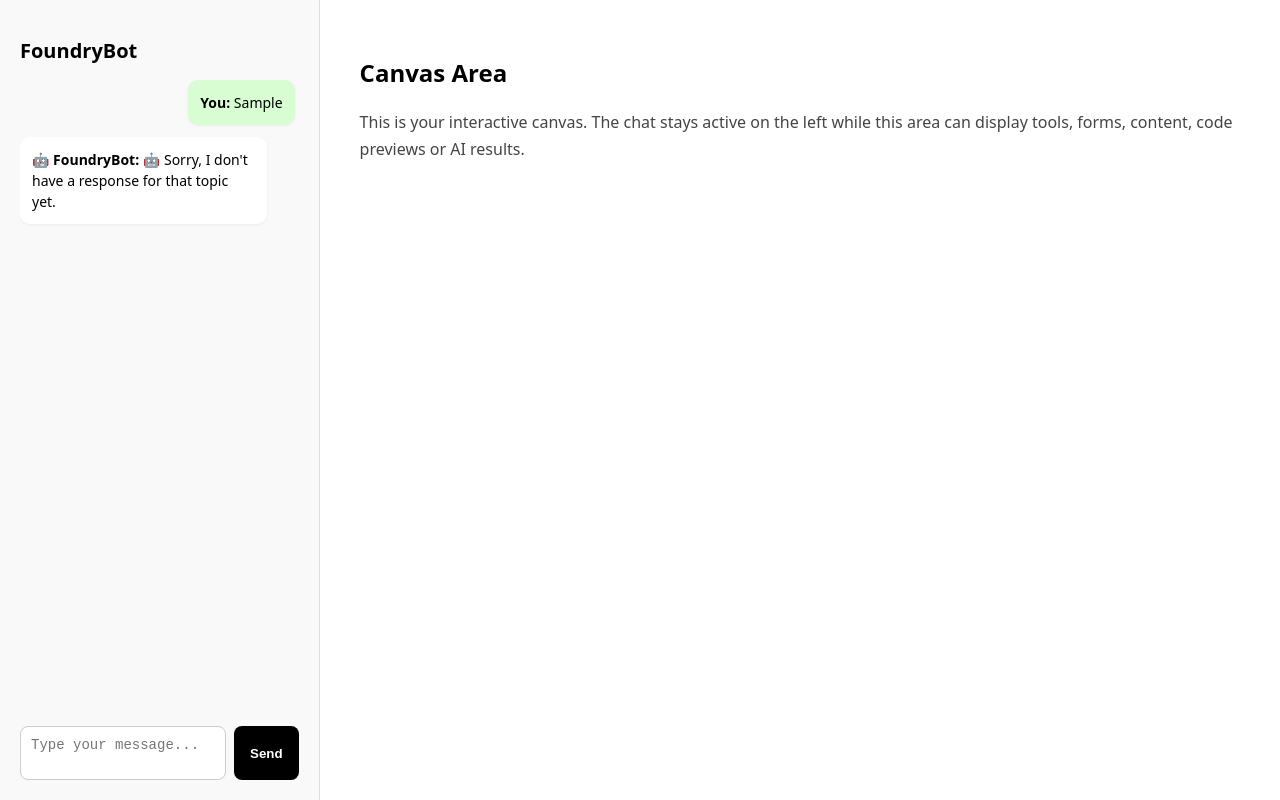
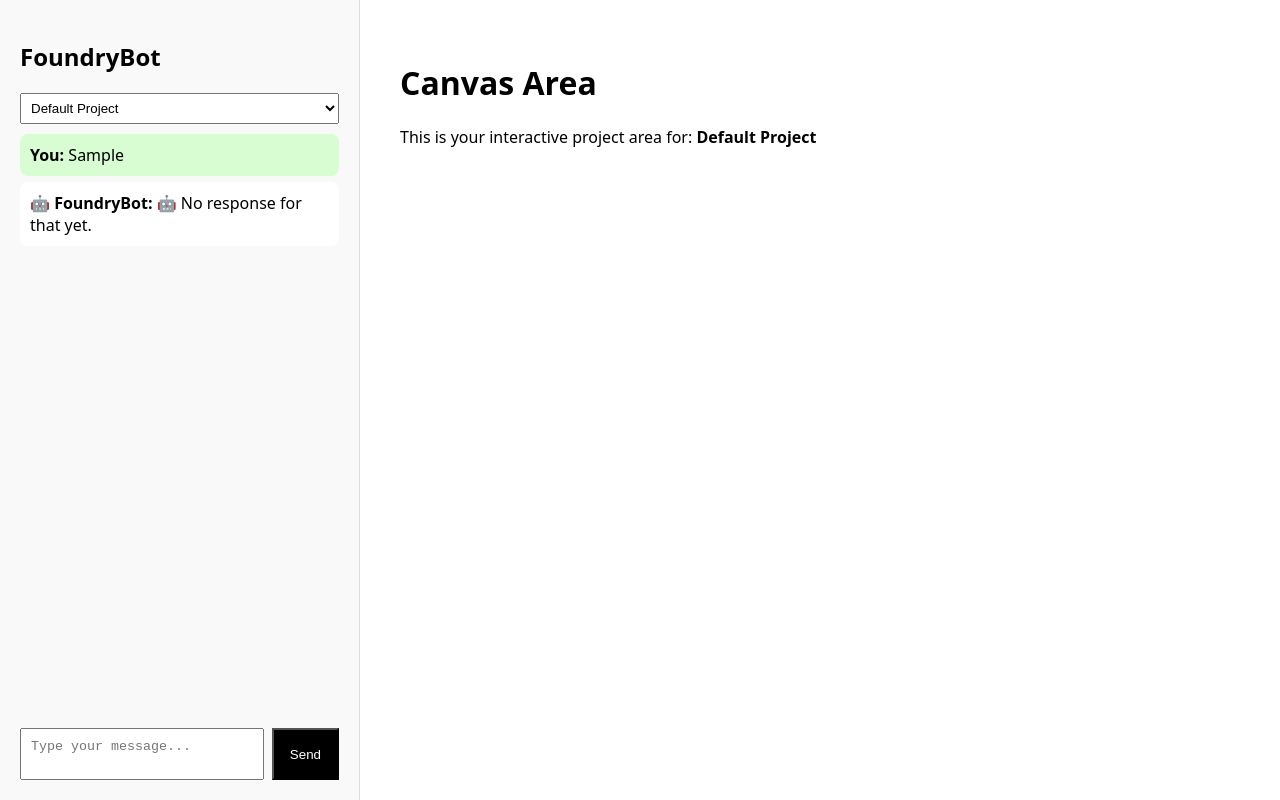
Before and after one commit to lacwil/foundryhq-final, a React (Vite) app: page / in a window 1280 px wide. Both pictures are taken after typing "Sample" into the empty fields and a click on the button "Send". Built offline with nearby package versions, Linux system fonts and the light colour scheme.

Commit message:
Enable multi-project chat from dashboard source

```diff
--- a/src/App.jsx
+++ b/src/App.jsx
@@ -1,18 +1,36 @@
+// Plan:
+// 1. Get project list from external source (dashboard context)
+// 2. Disable manual project add/rename
+// 3. Save chat history per project in localStorage
+
 import React, { useState, useEffect, useRef } from 'react';
+
+const DEFAULT_PROJECT = 'Default Project';
+const DASHBOARD_PROJECTS = ['Default Project', 'My Website', 'Fitness App']; // To be replaced with dynamic fetch
 
 function App() {
   const [input, setInput] = useState('');
-  const [messages, setMessages] = useState(() => {
-    const saved = localStorage.getItem('foundry_chat');
-    return saved ? JSON.parse(saved) : [];
-  });
+  const [selectedProject, setSelectedProject] = useState(DEFAULT_PROJECT);
+  const [messages, setMessages] = useState([]);
   const [isTyping, setIsTyping] = useState(false);
+
   const chatEndRef = useRef(null);
 
-  const saveMessages = (updatedMessages) => {
-    setMessages(updatedMessages);
-    localStorage.setItem('foundry_chat', JSON.stringify(updatedMessages));
+  const getStorageKey = (project) => `foundry_chat_${project}`;
+
+  const loadMessages = (project) => {
+    const saved = localStorage.getItem(getStorageKey(project));
+    return saved ? JSON.parse(saved) : [];
   };
+
+  const saveMessages = (msgs) => {
+    setMessages(msgs);
+    localStorage.setItem(getStorageKey(selectedProject), JSON.stringify(msgs));
+  };
+
+  useEffect(() => {
+    setMessages(loadMessages(selectedProject));
+  }, [selectedProject]);
 
   const handleSend = () => {
     const trimmed = input.trim();
@@ -26,17 +44,13 @@ function App() {
     setInput('');
     setIsTyping(true);
 
+    let reply = '';
     const lower = trimmed.toLowerCase();
-    let reply = '';
 
     if (lower.includes('fitness')) {
-      reply =
-        '🏋️‍♂️ A fitness app helps track workouts, nutrition, and goals. Popular apps include:\n- MyFitnessPal\n- Nike Training Club\n- Strava\n- Fitbit.';
-    } else if (lower.includes('tshirt') || lower.includes('t-shirt')) {
-      reply =
-        '👕 Funny t-shirt websites:\n1. Snorg Tees\n2. Busted Tees\n3. Threadless\n4. The Chivery\n5. Look Human\n6. 6 Dollar Shirts\n7. TeeFury\n8. Redbubble';
+      reply = '🏋️‍♂️ Fitness app ideas...';
     } else {
-      reply = "🤖 Sorry, I don't have a response for that topic yet.";
+      reply = '🤖 No response for that yet.';
     }
 
     setTimeout(() => {
@@ -51,35 +65,39 @@ function App() {
   }, [messages, isTyping]);
 
   return (
-    <div style={{ display: 'flex', height: '100vh', fontFamily: 'system-ui, sans-serif' }}>
-      {/* Chat Sidebar */}
-      <div style={{ width: '360px', borderRight: '1px solid #ddd', backgroundColor: '#f9f9f9', display: 'flex', flexDirection: 'column', padding: '20px' }}>
-        <h2 style={{ fontSize: '20px', fontWeight: 'bold', marginBottom: '16px' }}>FoundryBot</h2>
+    <div style={{ display: 'flex', height: '100vh' }}>
+      {/* Sidebar */}
+      <div style={{ width: '360px', borderRight: '1px solid #ddd', background: '#f9f9f9', padding: 20, display: 'flex', flexDirection: 'column' }}>
+        <h2>FoundryBot</h2>
 
-        <div style={{ flexGrow: 1, overflowY: 'auto', display: 'flex', flexDirection: 'column', gap: '12px', paddingRight: '4px', marginBottom: '12px' }}>
+        <div style={{ marginBottom: 10 }}>
+          <select value={selectedProject} onChange={(e) => setSelectedProject(e.target.value)} style={{ width: '100%', padding: '6px' }}>
+            {DASHBOARD_PROJECTS.map((p) => (
+              <option key={p} value={p}>{p}</option>
+            ))}
+          </select>
+        </div>
+
+        <div style={{ flexGrow: 1, overflowY: 'auto', marginBottom: 10 }}>
           {messages.map((msg, idx) => (
             <div
               key={idx}
               style={{
-                backgroundColor: msg.sender === 'bot' ? '#fff' : '#d9fdd3',
-                padding: '12px',
-                borderRadius: '10px',
-                whiteSpace: 'pre-line',
-                fontSize: '14px',
-                lineHeight: '1.5',
-                boxShadow: '0 1px 3px rgba(0,0,0,0.05)',
-                alignSelf: msg.sender === 'user' ? 'flex-end' : 'flex-start',
-                maxWidth: '90%',
+                backgroundColor: msg.sender === 'user' ? '#d9fdd3' : '#fff',
+                padding: 10,
+                borderRadius: 8,
+                marginBottom: 6,
+                whiteSpace: 'pre-line'
               }}
             >
               <strong>{msg.sender === 'user' ? 'You' : '🤖 FoundryBot'}:</strong> {msg.text}
             </div>
           ))}
+          {isTyping && <div style={{ fontStyle: 'italic' }}>FoundryBot is typing...</div>}
           <div ref={chatEndRef} />
         </div>
 
-        {/* Input */}
-        <div style={{ display: 'flex', gap: '8px' }}>
+        <div style={{ display: 'flex', gap: 8 }}>
           <textarea
             value={input}
             onChange={(e) => setInput(e.target.value)}
@@ -91,39 +109,16 @@ function App() {
             }}
             placeholder="Type your message..."
             rows={2}
-            style={{
-              flex: 1,
-              padding: '10px',
-              borderRadius: '8px',
-              border: '1px solid #ccc',
-              fontSize: '14px',
-              resize: 'none',
-            }}
+            style={{ flex: 1, resize: 'none', padding: 10 }}
           />
-          <button
-            onClick={handleSend}
-            type="button"
-            style={{
-              backgroundColor: '#000',
-              color: '#fff',
-              padding: '10px 16px',
-              borderRadius: '8px',
-              border: 'none',
-              cursor: 'pointer',
-              fontWeight: 'bold',
-            }}
-          >
-            Send
-          </button>
+          <button onClick={handleSend} style={{ padding: '10px 16px', background: '#000', color: '#fff' }}>Send</button>
         </div>
       </div>
 
-      {/* Canvas Area */}
-      <div style={{ flexGrow: 1, backgroundColor: '#fff', padding: '40px', overflowY: 'auto' }}>
-        <h1 style={{ fontSize: '24px', fontWeight: 'bold', marginBottom: '20px' }}>Canvas Area</h1>
-        <p style={{ fontSize: '16px', lineHeight: '1.7', color: '#444' }}>
-          This is your interactive canvas. The chat stays active on the left while this area can display tools, forms, content, code previews or AI results.
-        </p>
+      {/* Canvas */}
+      <div style={{ flexGrow: 1, padding: 40 }}>
+        <h1>Canvas Area</h1>
+        <p>This is your interactive project area for: <strong>{selectedProject}</strong></p>
       </div>
     </div>
   );
```
